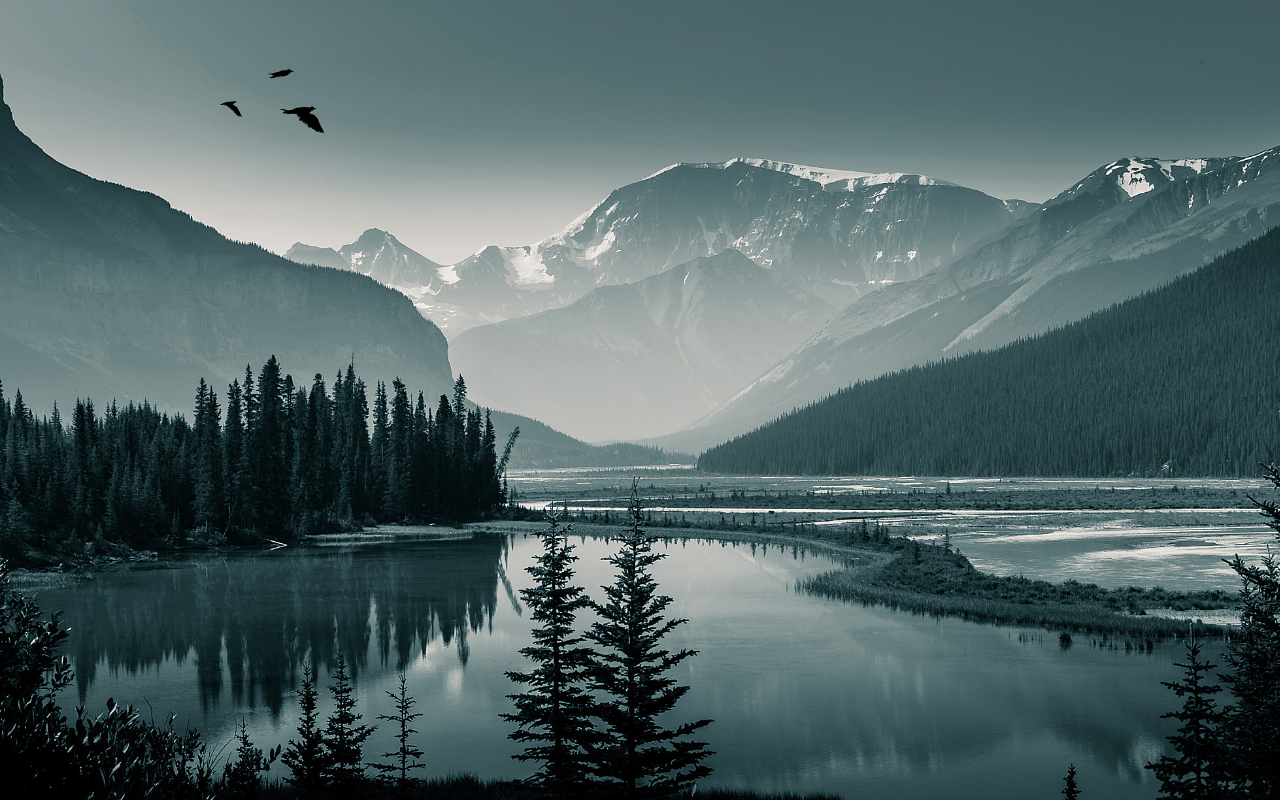
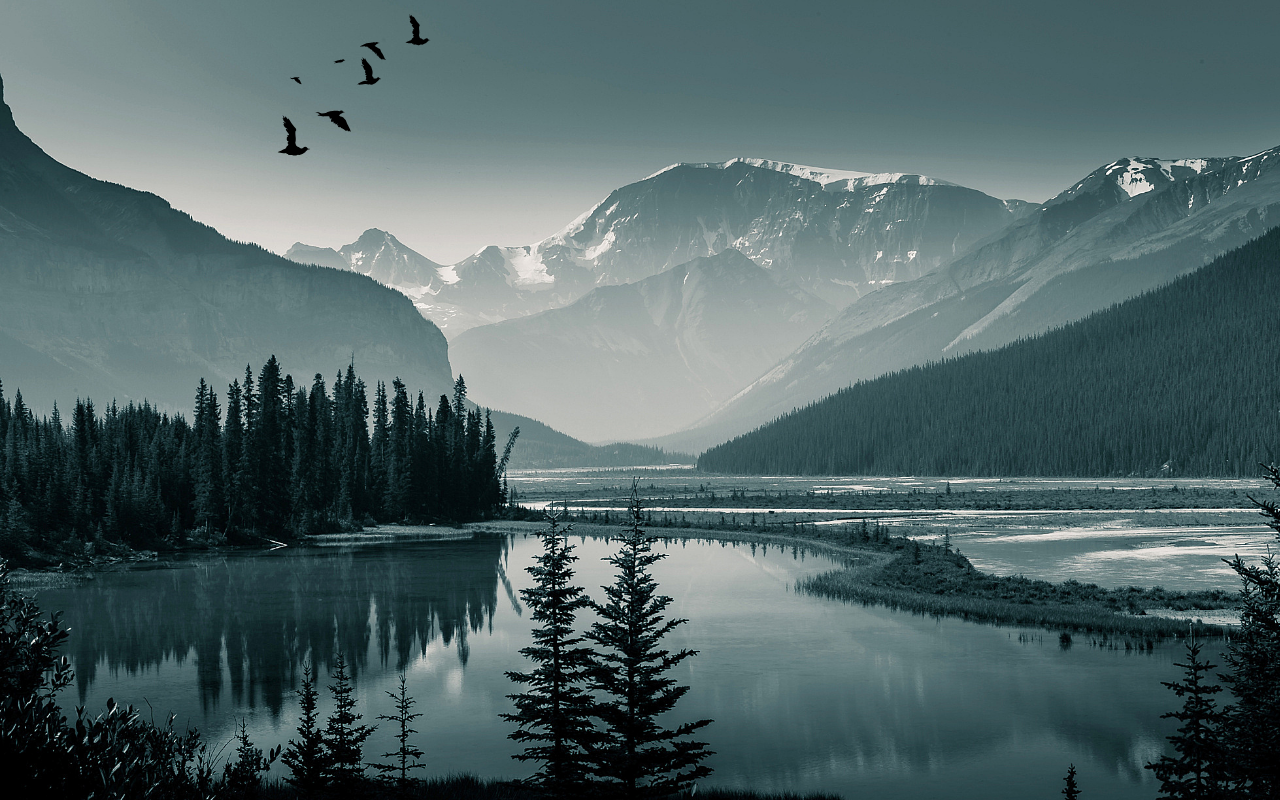
Before and after one commit to annadzhym/Birds, a plain HTML site: page index.html in a window 1280 px wide. Drawn offline with Linux system fonts and the light colour scheme.

Commit message:
created flock which consists of 7 birds

```diff
--- a/css/myanimation.css
+++ b/css/myanimation.css
@@ -19,32 +19,85 @@ body {
 .bird-container-1 {
     position: absolute;
     top: -7%;
-    left: -194px;
-    animation: fly-to-right 14s linear infinite;
+    left: -280px;
+    animation: fly-to-right 10s linear 1.6s infinite;
 }
 .bird-container-2 {
     position: absolute;
-    top: 2%;
-    left: -194px;
-    animation: fly-to-right 13s linear infinite;
+    top: -9%;
+    left: -250px;
+    animation: fly-to-right 10s linear 1.4s infinite;
 }
 .bird-container-3 {
+    position: absolute;
+    top: -11%;
+    left: -230px;
+    animation: fly-to-right 10s linear 1.2s infinite;
+}
+.bird-container-4 {
      position: absolute;
-     top: -5%;
+     top: -11%;
      left: -194px;
-    animation: fly-to-right 10s linear 2s infinite;
+    animation: fly-to-right 10s linear 1s infinite;
+}
+.bird-container-5 {
+    position: absolute;
+    top: -5%;
+    left: -220px;
+    animation: fly-to-right 10s linear 1.3s infinite;
+}
+.bird-container-6 {
+    position: absolute;
+    top: 0;
+    left: -240px;
+    animation: fly-to-right 10s linear 1.5s infinite;
+}
+.bird-container-7 {
+    position: absolute;
+    top: 5%;
+    left: -265px;
+    animation: fly-to-right 10s linear 1.7s infinite;
 }
 .bird-container-1 .bird {
-    transform: scale(.11);
-    animation-delay: 0.5s;
+    transform: scale(.04);
+    animation-delay: 0.2s;
+
 }
 .bird-container-2 .bird {
-    transform: scale(.15);
-    animation-delay: 0.3s;
+    transform: scale(.05);
+    animation-delay: 0.5s;
+
+
 }
 .bird-container-3 .bird {
-    transform: scale(.07);
+    transform: scale(.08);
     animation-delay: 0.1s;
+
+
+}
+.bird-container-4 .bird {
+    transform: scale(.1);
+    animation-delay: 0.8s;
+
+
+}
+.bird-container-5 .bird {
+    transform: scale(.11);
+    animation-delay: 0.6s;
+
+
+}
+.bird-container-6 .bird {
+    transform: scale(.12);
+    animation-delay: 0.3s;
+
+
+}
+.bird-container-7 .bird {
+    transform: scale(.13);
+    animation-delay: 0.7s;
+
+
 }
 @keyframes fly-cycle {
     100% {
@@ -53,7 +106,7 @@ body {
 }
 @keyframes fly-to-right {
     to {
-        left: 50%;
+        left: 70%;
         top: -50%;
 
     }
--- a/index.html
+++ b/index.html
@@ -17,6 +17,18 @@
         <div class="bird"></div>
     </div>
     <div class="bird-container-3">
+        <div class="bird"></div>
+    </div>
+    <div class="bird-container-4">
+        <div class="bird"></div>
+    </div>
+    <div class="bird-container-5">
+        <div class="bird"></div>
+    </div>
+    <div class="bird-container-6">
+        <div class="bird"></div>
+    </div>
+    <div class="bird-container-7">
         <div class="bird"></div>
     </div>
 
```
